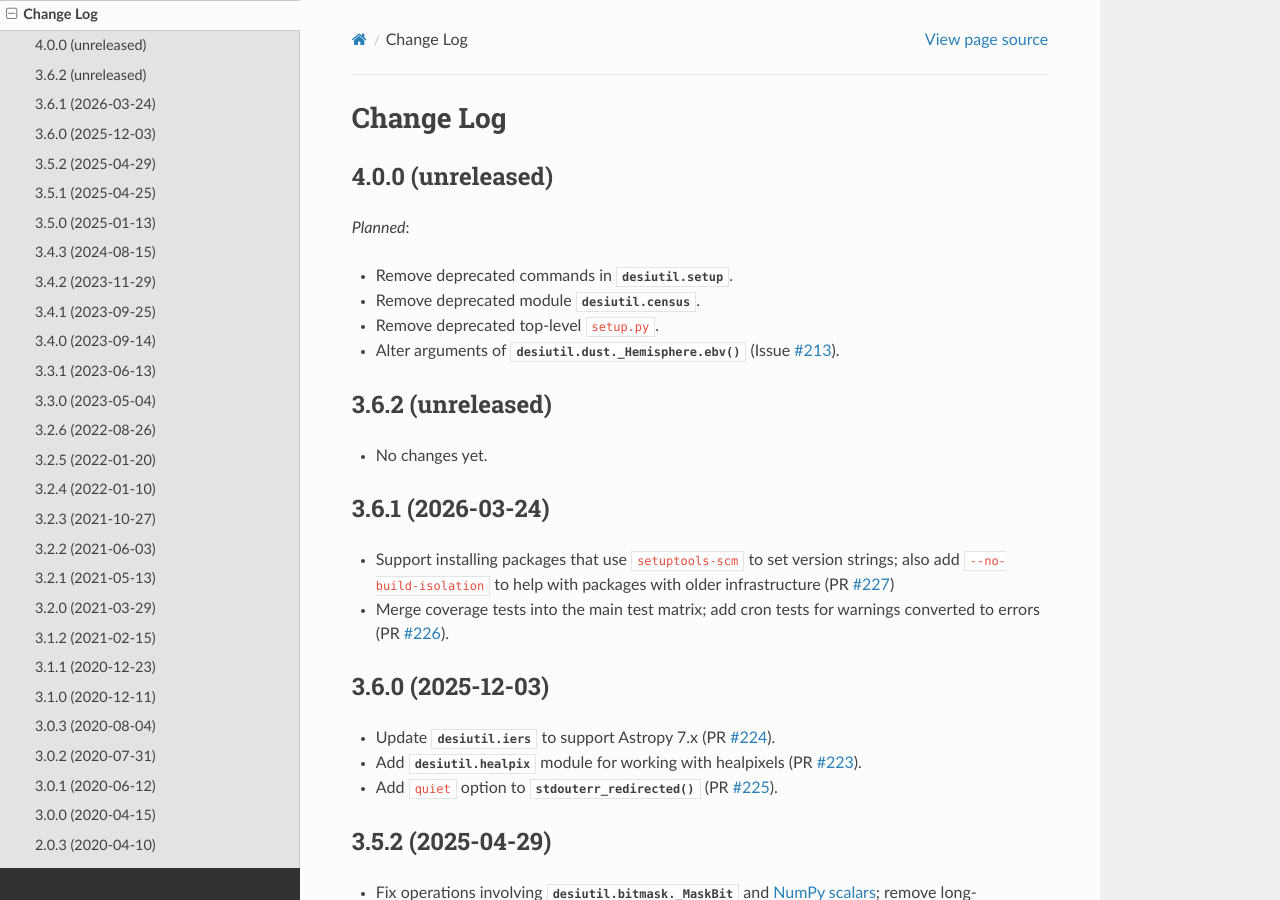
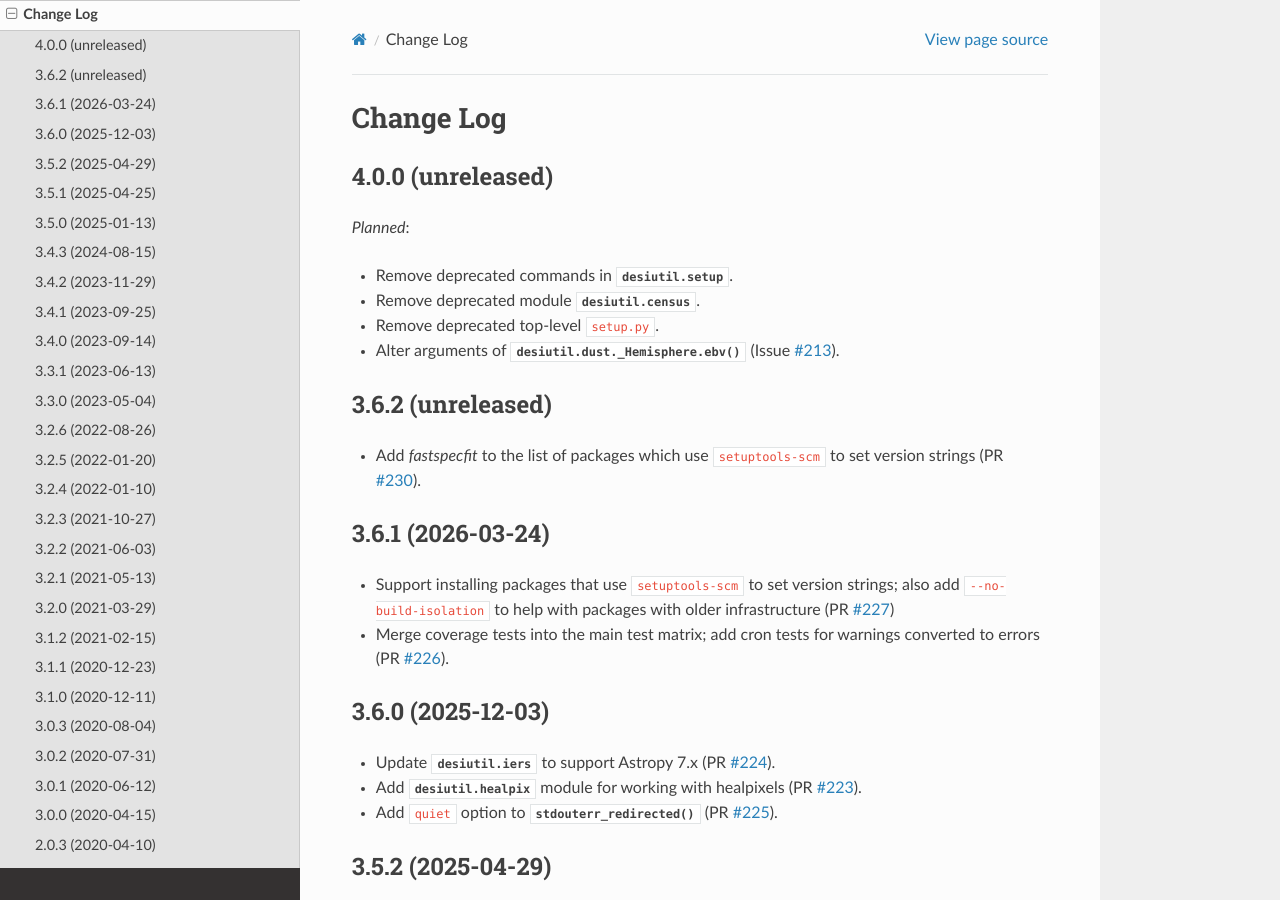
Before and after one commit to desihub/desiutil, a Sphinx documentation site: the page built from doc/changes.rst, in a window 1280 px wide and 900 px high. Built offline with Sphinx 7.4.7 and the Read the Docs theme 3.1.0, drawn with Linux system fonts in a browser that asks for light colours.

Commit message:
update change log [ci skip]

```diff
--- a/doc/changes.rst
+++ b/doc/changes.rst
@@ -17,7 +17,10 @@ Change Log
 3.6.2 (unreleased)
 ------------------
 
-* No changes yet.
+* Add `fastspecfit` to the list of packages which use
+  ``setuptools-scm`` to set version strings (PR `#230`_).
+
+.. _`#230`: https://github.com/desihub/desiutil/pull/230
 
 3.6.1 (2026-03-24)
 ------------------
```
